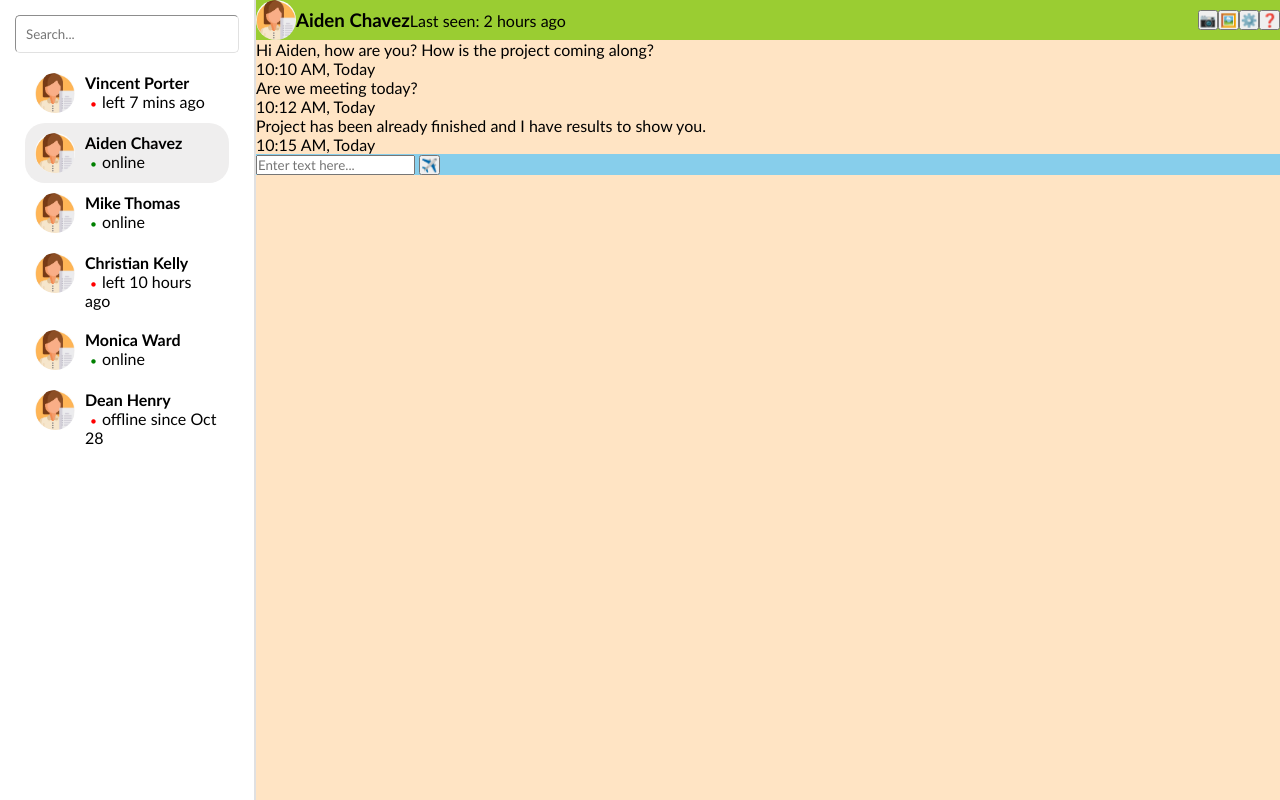
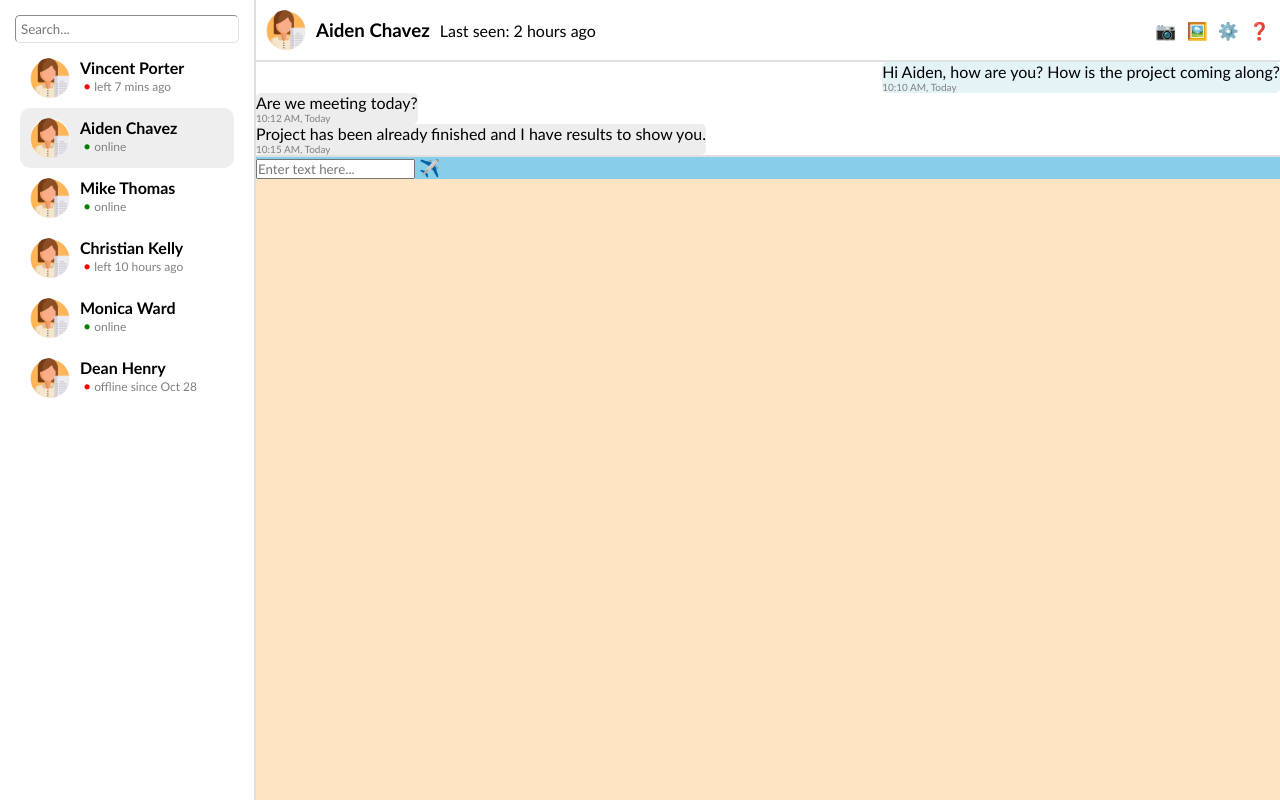
Before and after one commit to ammielgodoy/front-trabajo-practico-1, a plain HTML site: page index.html in a window 1280 px wide. Drawn offline with Linux system fonts and the light colour scheme.

Commit message:
Final styling of the Contact List, the active contact and buttons in the Chat Header

```diff
--- a/index.html
+++ b/index.html
@@ -17,49 +17,49 @@
           <img src="avatar.jpeg" alt="imagen de perfil">
           <div>
             <h4>Vincent Porter</h4>
-            <p class="status-offline">left 7 mins ago</p>
+            <p class="status offline">left 7 mins ago</p>
           </div>
         </li>
         <li class="contact active">
           <img src="avatar.jpeg" alt="imagen de perfil">
           <div>
             <h4>Aiden Chavez</h4>
-            <p class="status-online">online</p>
+            <p class="status online">online</p>
           </div>
         </li>
         <li class="contact">
           <img src="avatar.jpeg" alt="imagen de perfil">
           <div>
             <h4>Mike Thomas</h4>
-            <p class="status-online">online</p>
+            <p class="status online">online</p>
           </div>
         </li>
         <li class="contact">
           <img src="avatar.jpeg" alt="imagen de perfil">
           <div>
             <h4>Christian Kelly</h4>
-            <p class="status-offline">left 10 hours ago</p>
+            <p class="status offline">left 10 hours ago</p>
           </div>
         </li>
         <li class="contact">
           <img src="avatar.jpeg" alt="imagen de perfil">
           <div>
             <h4>Monica Ward</h4>
-            <p class="status-online">online</p>
+            <p class="status online">online</p>
           </div>
         </li>
         <li class="contact">
           <img src="avatar.jpeg" alt="imagen de perfil">
           <div>
             <h4>Dean Henry</h4>
-            <p class="status-offline">offline since Oct 28</p>
+            <p class="status offline">offline since Oct 28</p>
           </div>
         </li>
       </ul>
     </aside>
     <main class="chat">
-      <section class="chat-head">
-        <div class="chat-header">
+      <section class="chat-header">
+        <div class="chat-contact">
           <img src="avatar.jpeg" alt="imagen de perfil">
           <h3>Aiden Chavez</h3>
           <p>Last seen: 2 hours ago</p>
@@ -87,7 +87,7 @@
       </section>
       <section class="chat-footer">
         <input type="text" placeholder="Enter text here...">
-        <button>✈️</button>
+        <button title="Send Message">✈️</button>
       </section>
     </main>
   </section>
--- a/style.css
+++ b/style.css
@@ -9,6 +9,12 @@ body{
   height: 100%;
 }
 
+img{
+  height: 40px;
+  width: 40px;
+  border-radius: 100px;
+}
+
 .flex-container{
   display: flex;
   justify-content: space-between;
@@ -16,83 +22,137 @@ body{
   height: 100vh;
 }
 
+/* -------SIDEBAR SECTION------- */
+
 .sidebar{
+  display: flex;
+  flex-direction: column;
+  justify-content: flex-start;
+  align-items: stretch;
   border-right: solid 2px;
   border-color: #e0e0e1;
   width: 20%;
   padding: 15px;
-  /* display: flex;
-  justify-content: space-between; */
 }
+
+.search{
+  display: flex;
+  align-items: center;
+  width: 100%;
+  padding: 5px;
+  border-color: #e1e1e1;
+  border-radius: 5px;
+  border-width: 1px;
+}
+
+.contact-list{
+  padding: 5px;
+  width: 100%;
+}
+
+.contact{
+  display: flex;
+  gap: 10px;
+  padding: 10px;
+  cursor: pointer;
+}
+
+.contact:hover{
+  display: flex;
+  gap: 10px;
+  padding: 10px;
+  background-color: #efeeee;
+  border-radius: 10px;
+}
+
+.status{
+  font-size: 12px;
+  color: gray;
+
+}
+
+.offline::before{
+  content:"•";
+  color: red;
+  font-size: 14px;
+  margin-inline: 3px;
+}
+
+.online::before{
+  content:"•";
+  color: green;
+  font-size: 14px;
+  margin-inline: 3px;
+}
+
+.active{
+  background-color: #efeeee;
+  border-radius: 10px;
+}
+
+/* -------CHAT SECTION------- */
 
 .chat{
   background-color: bisque;
   width: 80%;
 }
 
-.chat-head{
-  display: flex;
-  justify-content: space-between;
-  background-color: yellowgreen;
-}
+/* -------CHAT SECTION - HEADER------- */
 
 .chat-header{
   display: flex;
+  justify-content: space-between;
+  background-color: white;
+  padding: 10px;
+}
+
+.chat-contact{
+  display: flex;
   align-items: center;
+  gap: 10px
 }
 
 .chat-actions{
   display:flex;
   align-items: center;
+  gap: 10px;
+}
+button{
+  background: none;
+  border: none;
+  cursor: pointer;
+  font-size: 17px;
 }
 
+/* -------CHAT SECTION - MESSAGES------- */
 
-
-img{
-  height: 40px;
-  width: 40px;
-  border-radius: 100px;
-}
-.contact-list{
-  padding:10px;
-}
-.contact{
+.chat-messages{
   display: flex;
-  gap: 10px;
-  padding: 10px;
-}
-.status{
-  font-size: 12px;
-}
-
-.status-offline::before{
-  content:"•";
-  color: red;
-  font-size: 12px;
-  padding: 5px
-
-  }
-
-.status-online::before{
-content:"•";
-color: green;
-font-size: 12px;
-padding: 5px
+  flex-direction: column;
+  border-top: solid 2px #e0e0e1;
+  border-bottom: solid 2px #e0e0e1;
+  background: white;
 
 }
 
-.active{
-  background-color: #efeeee;
-  border-radius: 20px;
+.received{
+  align-self: flex-start ;
+  background-color: #ecedec;
+  border-radius: 5px;
 }
 
-.search{
-  width: 100%;
-  padding: 10px;
-  border-color: #e1e1e1;
+.sent{
+  align-self: flex-end;
+  background-color: #e4f3f6;
   border-radius: 5px;
-  border-width: 1px;
 }
+
+.timestamp{
+  font-size: 10px;
+  color: gray;
+}
+
+/* -------CHAT SECTION - FOOTER------- */
 
 .chat-footer{
   background-color: skyblue;
```
